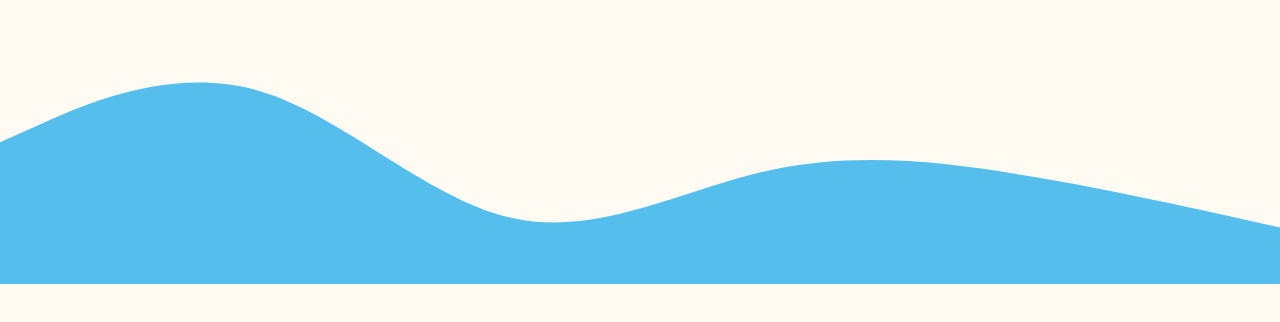
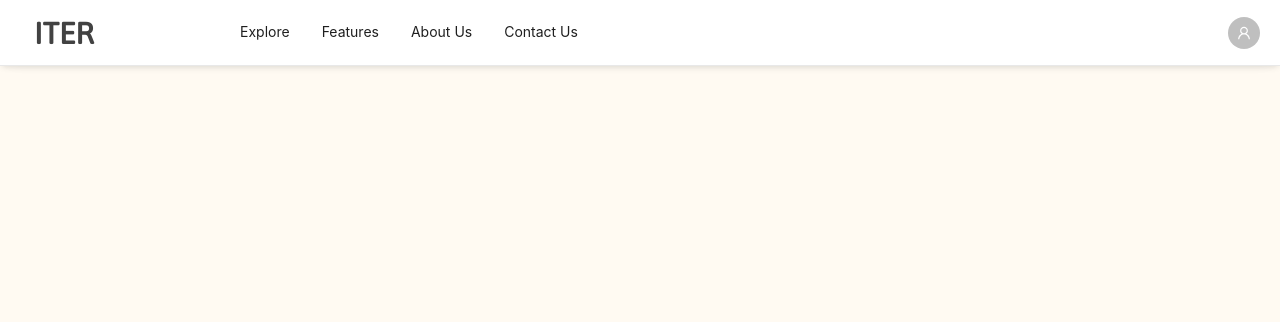
Before and after one commit to pploythehuman/iter-frontend, a React (Create React App) app: page / in a window 1280 px wide. Shown: the top 322 px of the page. Built offline with nearby package versions, Linux system fonts and the light colour scheme.

Commit message:
customize antd theme

```diff
--- a/src/components/Navbar.tsx
+++ b/src/components/Navbar.tsx
@@ -25,7 +25,11 @@ const Navbar = () => {
       <Layout>
         <Layout.Header className="nav-header">
           <div className="logo">
-            <h2 className="brand-font">ITER</h2>
+            <a className="brand-font" href="/" style={{ textDecoration: 'none' }}>
+              <h2 style={{ margin: 10, color: 'var(--color-black)' }}>
+                ITER
+              </h2>
+            </a>
           </div>
           <div className="navbar-menu">
             <div className="leftMenu">
--- a/src/index.scss
+++ b/src/index.scss
@@ -29,6 +29,16 @@
   font-weight: 700;
   font-family: 'Asap-Bold';
   src: local('Asap-Bold'),  url('./fonts/Asap-Bold.ttf');
+}
+
+:root {
+  --color-primary: #FF9B26;
+  --color-primary-light: #FFC16B;
+  --color-secondary: #56BEEC;
+  --white-color: #ffff;
+  --color-ivory: #FFFAF2;
+  --color-dark-ivory: #FFF4E3;
+  --color-black: #424242;
 }
 
 body {
@@ -112,19 +122,20 @@ a {
   line-height: 24px;
 }
 
-.ant-btn-primary {
-  background-color: $color-primary !important;
-  font-family: 'Asap-Bold', sans-serif;
-  border-color: $color-primary !important;
-}
+/* Button */
+// .ant-btn-primary {
+//   background-color: $color-primary !important;
+//   font-family: 'Asap-Bold', sans-serif;
+//   border-color: $color-primary !important;
+// }
 
-.ant-btn-primary:hover,
-.ant-btn-primary:focus,
-.ant-btn-primary:active,
-.ant-btn-primary.active {
-  background-color: $color-primary-light !important;
-  border-color: $color-primary-light !important;
-}
+// .ant-btn-primary:hover,
+// .ant-btn-primary:focus,
+// .ant-btn-primary:active,
+// .ant-btn-primary.active {
+//   background-color: $color-primary-light !important;
+//   border-color: $color-primary-light !important;
+// }
 
 /* Navbar */
 
@@ -149,6 +160,7 @@ a {
 .logo {
   width: 200px;
   float: left;
+  margin-top: auto;
 }
 
 .logo a {
--- a/src/index.tsx
+++ b/src/index.tsx
@@ -3,13 +3,22 @@ import ReactDOM from 'react-dom/client';
 import './index.scss';
 import App from './App';
 import reportWebVitals from './reportWebVitals';
+import { Button, ConfigProvider } from 'antd';
 
 const root = ReactDOM.createRoot(
   document.getElementById('root') as HTMLElement
 );
 root.render(
   <React.StrictMode>
-    <App />
+    <ConfigProvider
+      theme={{
+        token: {
+          colorPrimary: '#FF9B26',
+        },
+      }}
+    >
+      <App />
+    </ConfigProvider>
   </React.StrictMode>
 );
 
--- a/src/pages/Home.tsx
+++ b/src/pages/Home.tsx
@@ -7,9 +7,7 @@ import Navbar from '../components/Navbar';
 export default function Home() {
   return (
     <>
-      <svg xmlns="http://www.w3.org/2000/svg" viewBox="0 0 1440 320" style={{ position: "absolute", zIndex: "-1" }}>
-        <path fill="#56BEEC" fillOpacity="1" d="M0,160L48,138.7C96,117,192,75,288,101.3C384,128,480,224,576,245.3C672,267,768,213,864,192C960,171,1056,181,1152,197.3C1248,213,1344,235,1392,245.3L1440,256L1440,320L1392,320C1344,320,1248,320,1152,320C1056,320,960,320,864,320C768,320,672,320,576,320C480,320,384,320,288,320C192,320,96,320,48,320L0,320Z"></path>
-      </svg>
+      <Navbar />
       {/* <Navbar />
       <div style={{ backgroundColor: "#f9f9f9", minHeight: "100vh", position: "relative" }}>
       <svg viewBox="0 0 1440 320" xmlns="http://www.w3.org/2000/svg" style={{ position: "absolute", zIndex: "-1", bottom: 0 }}>
```
